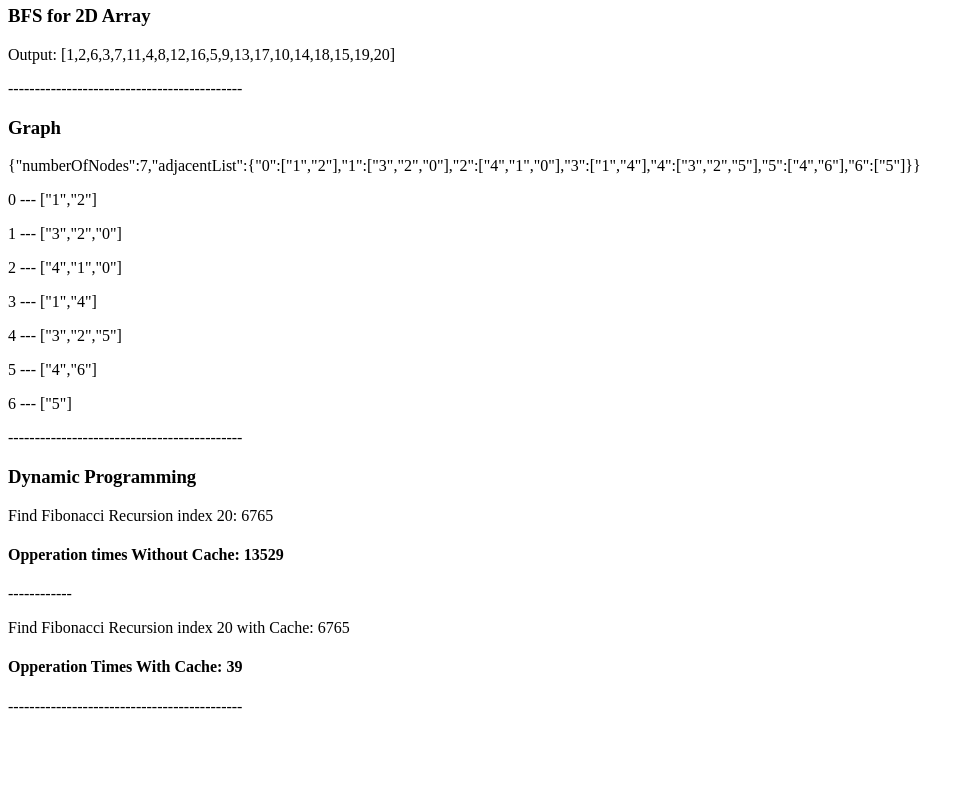
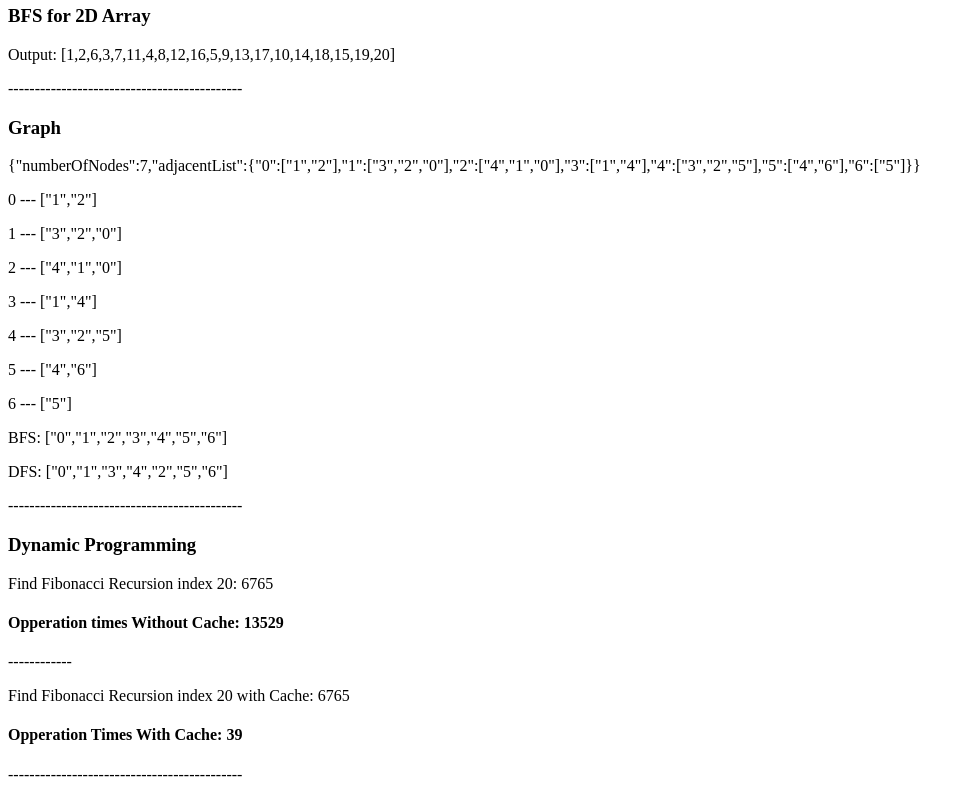
Before and after one commit to Steven-CheungSiuFung/Data-Structure-and-Algorithms, a React (Create React App) app: page / in a window 1280 px wide. Shown: the part 2594-3394 px from the top of the page, without its empty margins (0-975 px from the left). Before the commit the page ends 3326 px from the top, so only its background shows below. Built offline with nearby package versions, Linux system fonts and the light colour scheme.

Commit message:
BFS and DFS for graph

```diff
--- a/src/components/Graph/Graph.component.jsx
+++ b/src/components/Graph/Graph.component.jsx
@@ -1,16 +1,15 @@
-import React from 'react'
+import React from "react";
 
 const Graph = () => {
   class Graph {
     constructor() {
       this.numberOfNodes = 0;
-            this.adjacentList = {
-            };
+      this.adjacentList = {};
     }
 
     addVertex(node) {
       this.adjacentList[node] = [];
-            this.numberOfNodes ++;
+      this.numberOfNodes++;
       return this;
     }
 
@@ -22,8 +21,62 @@ const Graph = () => {
 
     showConnections() {
       const keysArray = Object.keys(this.adjacentList);
-            return <div>{keysArray.map(key => <p key={key}>{key} --- {JSON.stringify(this.adjacentList[key])}</p>)}</div>;
+      return (
+        <div>
+          {keysArray.map((key) => (
+            <p key={key}>
+              {key} --- {JSON.stringify(this.adjacentList[key])}
+            </p>
+          ))}
+        </div>
+      );
     }
+
+    /* BFS */
+    graphBFS = () => {
+      const keys = Object.keys(this.adjacentList);
+      const values = [];
+      const q = [keys[0]];
+      const seen = {};
+
+      while (q.length) {
+        const vertex = q.shift();
+        values.push(vertex);
+        seen[vertex] = true;
+        const connections = this.adjacentList[vertex];
+        for (let i = 0; i < connections.length; i++) {
+          const connection = connections[i];
+          if (!seen[connection]) {
+            q.push(connection);
+            seen[connection] = true;
+          }
+        }
+      }
+      return values;
+    };
+
+    /* DFS */
+    dfs = (vertex, values, seen) => {
+      const connects = this.adjacentList[vertex];
+      for (let i = 0; i < connects.length; i++) {
+        const connect = connects[i];
+        if (!seen[connect]) {
+          values.push(connect);
+          seen[connect] = true;
+          this.dfs(connect, values, seen);
+        }
+      }
+    };
+
+    graphDFS = () => {
+      const values = [];
+      const seen = {};
+      const keys = Object.keys(this.adjacentList);
+      values.push(keys[0]);
+      seen[keys[0]] = true;
+      this.dfs(keys[0], values, seen);
+      return values;
+    };
   }
 
   const myGraph = new Graph();
@@ -43,7 +96,6 @@ const Graph = () => {
   myGraph.addEdge("0", "2");
   myGraph.addEdge("6", "5");
 
-
   const myGraphData = JSON.stringify(myGraph);
 
   return (
@@ -51,8 +103,10 @@ const Graph = () => {
       <h3>Graph</h3>
       <p>{myGraphData}</p>
       <div>{myGraph.showConnections()}</div>
+      <p>BFS: {JSON.stringify(myGraph.graphBFS())}</p>
+      <p>DFS: {JSON.stringify(myGraph.graphDFS())}</p>
     </div>
-    )
-}
+  );
+};
 
-export default Graph
+export default Graph;
```
Lines whose indentation alone changed are shown as unchanged.
